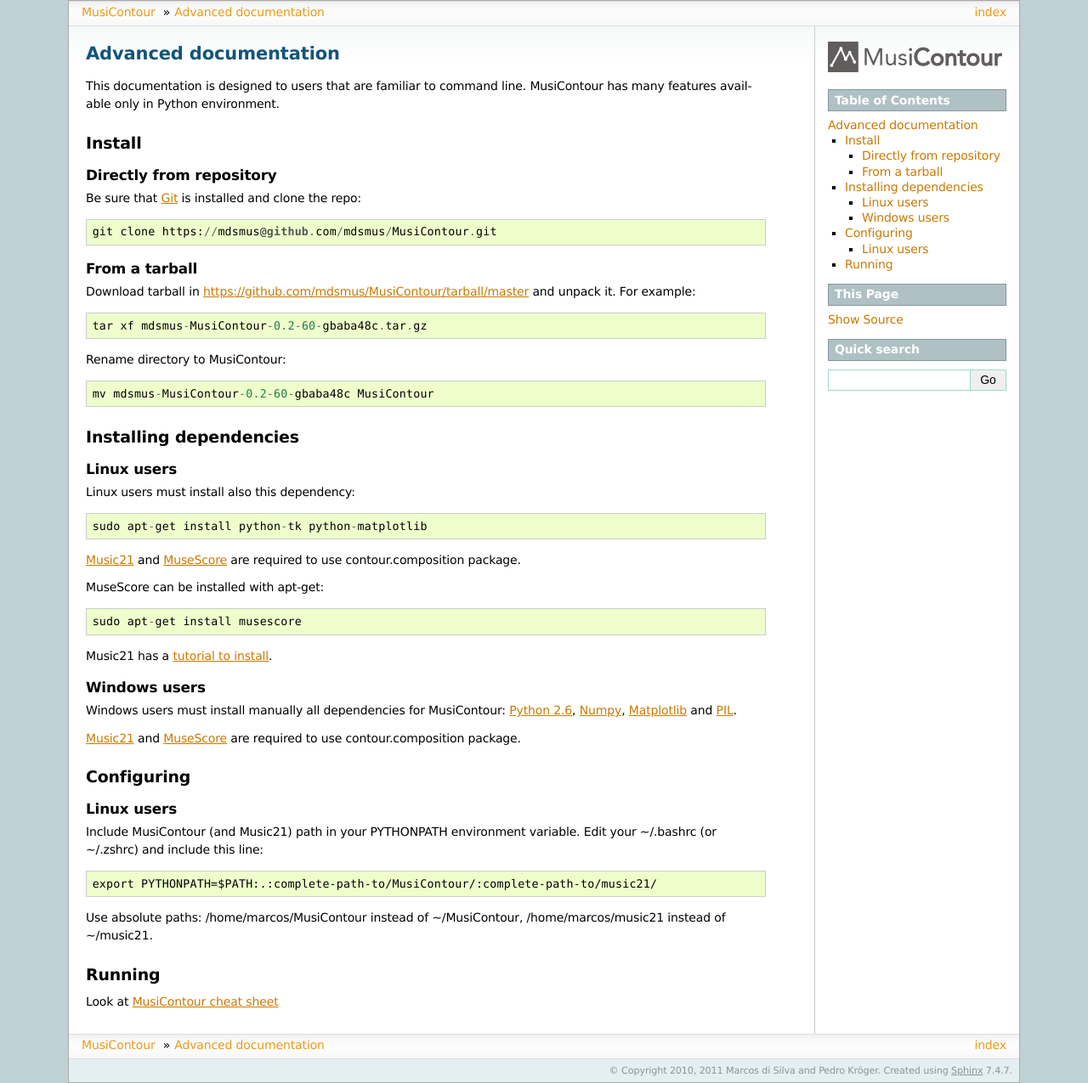
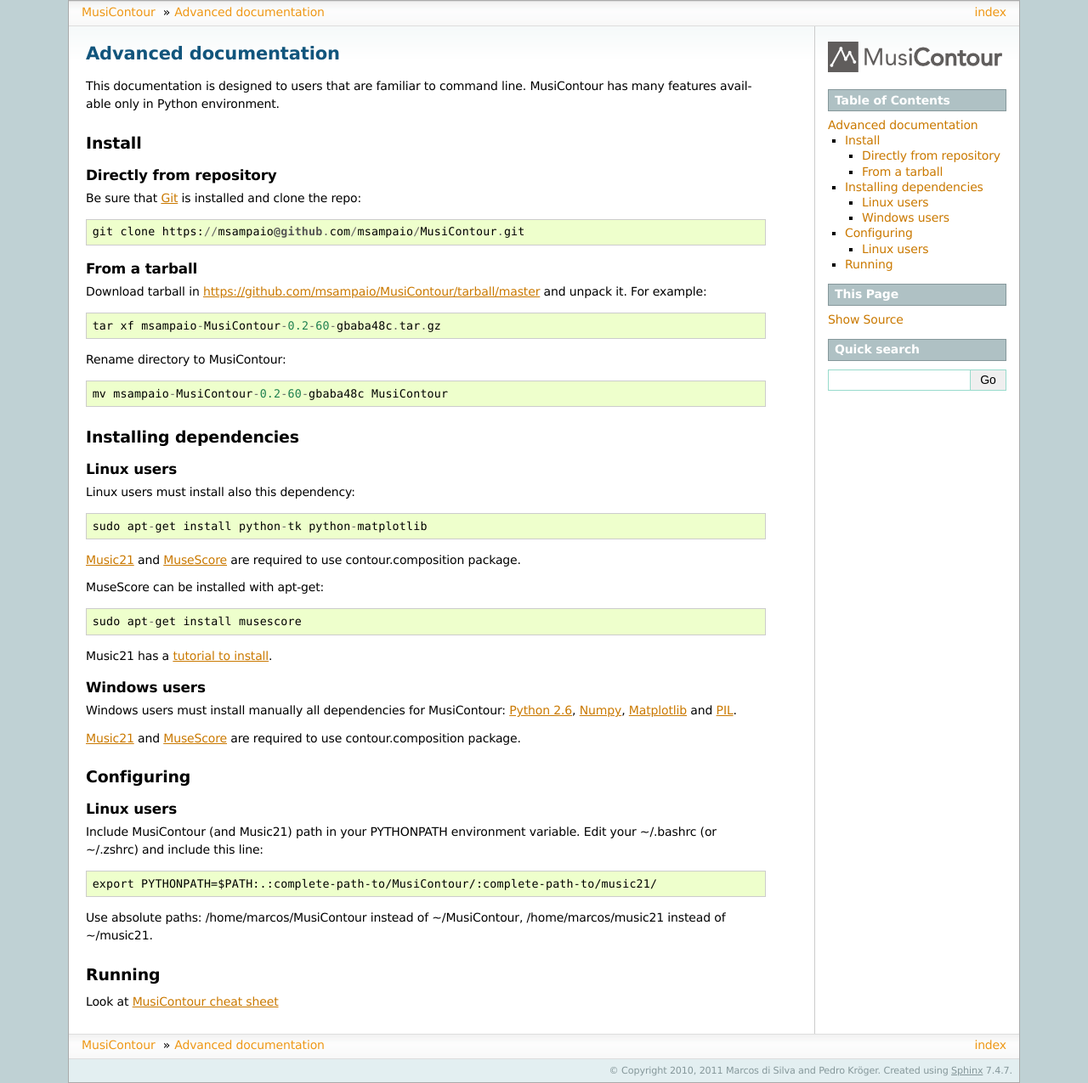
Before and after one commit to msampaio/musicontour, a Sphinx documentation site: the page built from doc/advanced-doc.rst, in a window 1280 px wide. Shown: the whole page at 85% size. Built offline with Sphinx 7.4.7, drawn with Linux system fonts in a browser that asks for light colours; formulas are drawn with MathJax 3.

Commit message:
Updates new git account

```diff
--- a/doc/about.rst
+++ b/doc/about.rst
@@ -8,7 +8,7 @@
 <http://genosmus.com/pessoas/francis-strappa/>`_.
 
 MusiContour is the third name of the software that began as `Goiaba
-<github.com/mdsmus/goiaba>`_, than became the `Villa-Lobos
+<github.com/msampaio/goiaba>`_, than became the `Villa-Lobos
 <github.com/kroger/villa-lobos>`_ contour module, and now is again
 independent, as MusiContour.
 
--- a/doc/advanced-doc.rst
+++ b/doc/advanced-doc.rst
@@ -14,20 +14,20 @@
 Be sure that `Git <http://git-scm.com/>`_ is installed and clone the
 repo::
 
-   git clone https://mdsmus@github.com/mdsmus/MusiContour.git
+   git clone https://msampaio@github.com/msampaio/MusiContour.git
 
 From a tarball
 ~~~~~~~~~~~~~~
 
 Download tarball in
-https://github.com/mdsmus/MusiContour/tarball/master and unpack
+https://github.com/msampaio/MusiContour/tarball/master and unpack
 it. For example::
 
-    tar xf mdsmus-MusiContour-0.2-60-gbaba48c.tar.gz
+    tar xf msampaio-MusiContour-0.2-60-gbaba48c.tar.gz
 
 Rename directory to MusiContour::
 
-       mv mdsmus-MusiContour-0.2-60-gbaba48c MusiContour
+       mv msampaio-MusiContour-0.2-60-gbaba48c MusiContour
 
 
 Installing dependencies
```
Also changed, not shown: doc/install.rst (+4 -4 lines).
